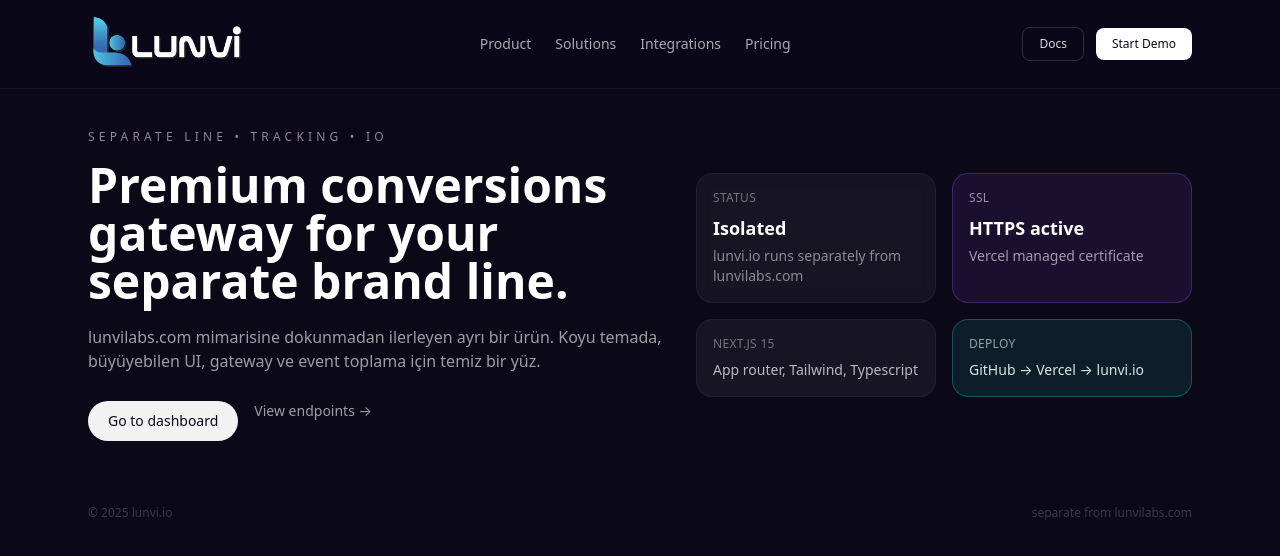
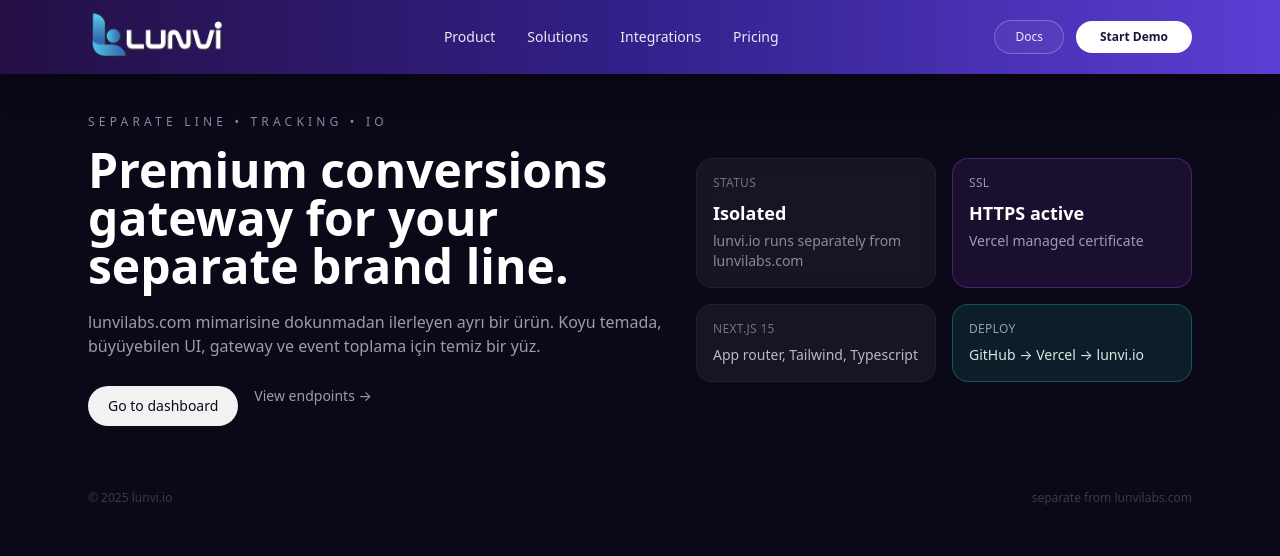
Before and after one commit to tugbaarslanw/lunvi-io, a Next.js app: page / in a window 1280 px wide. Shown: the top 556 px of the page. Built offline with nearby package versions, Linux system fonts and the light colour scheme.

Commit message:
Update page.tsx

```diff
--- a/app/page.tsx
+++ b/app/page.tsx
@@ -3,28 +3,22 @@
 export default function Home() {
   return (
     <main className="min-h-screen bg-[#0b0818] text-white">
-      {/* arka plan blur */}
-      <div className="pointer-events-none fixed inset-0 -z-10 overflow-hidden">
-        <div className="absolute -top-24 -right-24 h-72 w-72 rounded-full bg-purple-500/30 blur-3xl" />
-        <div className="absolute top-1/3 -left-10 h-72 w-72 rounded-full bg-teal-400/20 blur-3xl" />
-      </div>
-
       {/* HEADER */}
-      <header className="sticky top-0 z-20 bg-[#0b0818]/75 backdrop-blur border-b border-white/5">
-        <div className="mx-auto flex h-[88px] max-w-6xl items-center justify-between gap-6 px-5 md:px-6">
-          {/* LOGO sadece bu */}
+      <header className="sticky top-0 z-30 bg-gradient-to-r from-[#241044] via-[#33208a] to-[#5b3ed4] shadow-[0_10px_35px_rgba(0,0,0,0.25)]">
+        <div className="mx-auto flex h-[74px] max-w-6xl items-center justify-between gap-6 px-5 md:px-6">
+          {/* logo */}
           <div className="flex items-center">
             <Image
               src="/logo.png"
               alt="Lunvi"
-              width={160}
-              height={48}
+              width={140}
+              height={40}
               priority
             />
           </div>
 
-          {/* ORTA MENÜ */}
-          <nav className="hidden items-center gap-6 text-sm text-white/65 md:flex">
+          {/* center nav */}
+          <nav className="hidden items-center gap-8 text-sm text-white/90 md:flex">
             <a href="#" className="hover:text-white transition-colors">
               Product
             </a>
@@ -39,19 +33,25 @@
             </a>
           </nav>
 
-          {/* SAĞ TARAF BUTONLAR */}
+          {/* right actions */}
           <div className="flex items-center gap-3">
-            <button className="rounded-lg border border-white/15 px-4 py-2 text-xs font-medium text-white/85 hover:border-white/40 hover:text-white">
+            <button className="hidden rounded-full border border-white/25 bg-white/5 px-5 py-2 text-xs font-medium text-white/90 backdrop-blur-sm hover:bg-white/10 md:inline-flex">
               Docs
             </button>
-            <button className="rounded-lg bg-white px-4 py-2 text-xs font-medium text-[#0b0818] hover:bg-white/90">
+            <button className="rounded-full bg-white px-6 py-2 text-xs font-semibold text-[#1d123d] hover:bg-white/90">
               Start Demo
             </button>
           </div>
         </div>
       </header>
 
-      {/* HERO (aynı) */}
+      {/* background glow */}
+      <div className="pointer-events-none fixed inset-0 -z-10 overflow-hidden">
+        <div className="absolute -top-24 -right-24 h-72 w-72 rounded-full bg-purple-500/25 blur-3xl" />
+        <div className="absolute top-1/3 -left-10 h-72 w-72 rounded-full bg-teal-400/15 blur-3xl" />
+      </div>
+
+      {/* HERO */}
       <section className="mx-auto flex w-full max-w-6xl flex-col gap-10 px-6 pb-16 pt-10 md:flex-row md:items-center md:justify-between md:gap-8">
         <div className="max-w-xl">
           <p className="text-xs uppercase tracking-[0.35em] text-purple-200/60">
```
